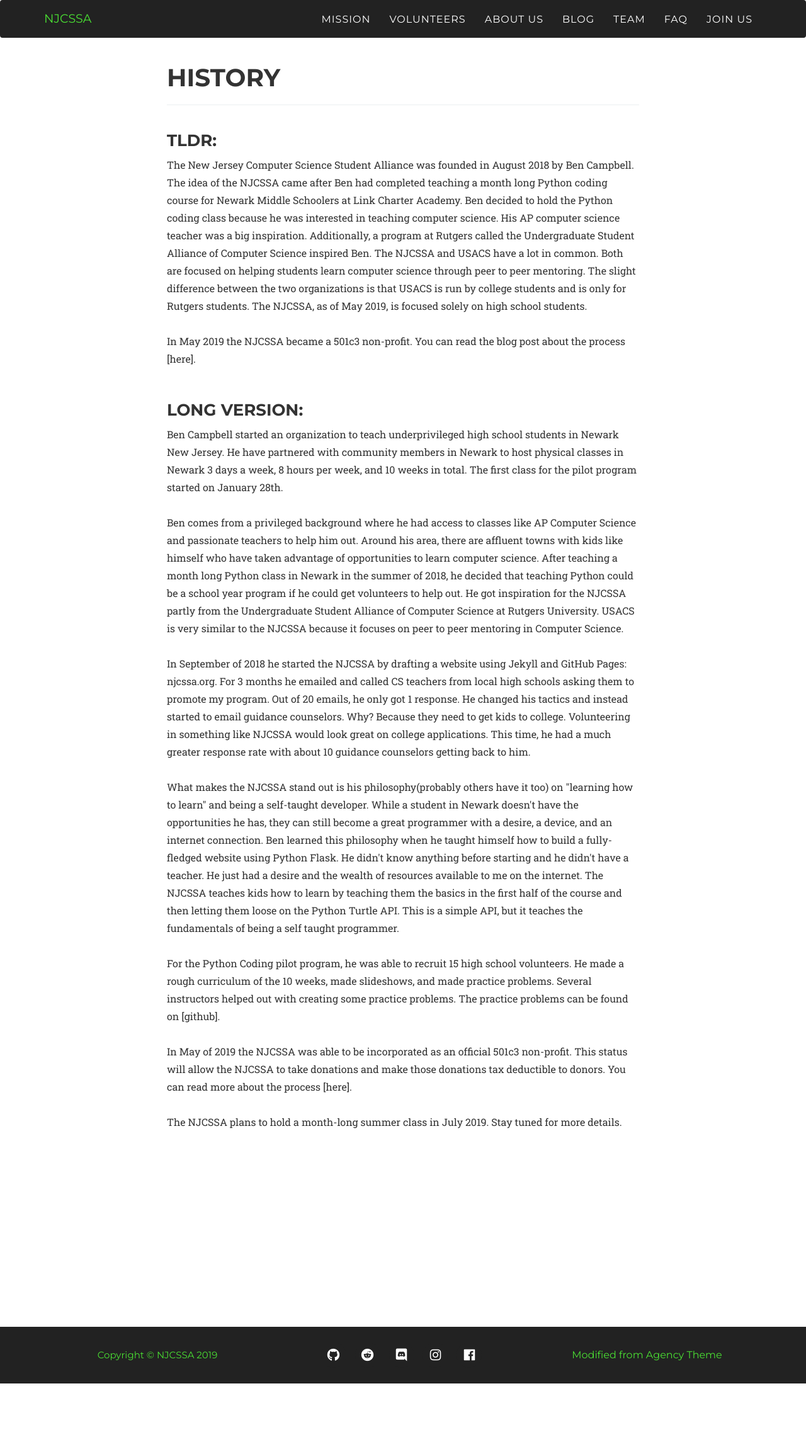
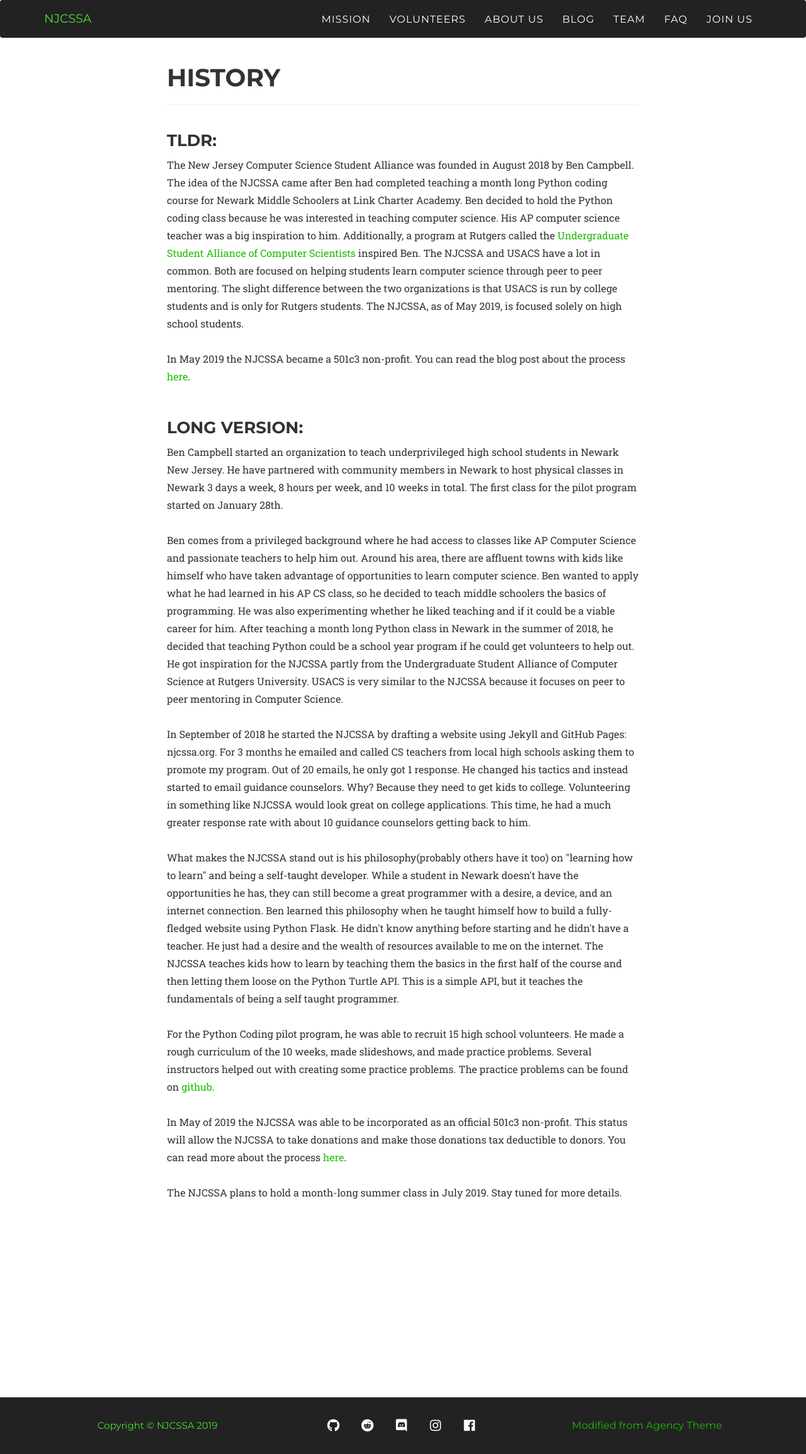
Before and after one commit to benjaminnow/njcssa, a Jekyll site: the page built from history.html, in a window 1280 px wide. Shown: the whole page at 63% size. Built offline with Jekyll 4.4.1, drawn with Linux system fonts in a browser that asks for light colours; nearby versions of some CDN libraries; some web fonts are replaced; before the commit the page ends 2197 px from its top, so only the background shows below that.

Commit message:
finishing touches

```diff
--- a/_includes/css/agency.css
+++ b/_includes/css/agency.css
@@ -206,14 +206,14 @@ a.active {
 }
 
 a {
-    color: #{{ site.data.template.color.primary }};
+    color: #1bbc00;
 }
 
 a:hover,
 a:focus,
 a:active,
 a.active {
-    color: #{{ site.data.template.color.secondary }};
+    color: #23ef00;
 }
 
 h1,
--- a/history.html
+++ b/history.html
@@ -20,15 +20,15 @@ permalink: /history
                 The New Jersey Computer Science Student Alliance was founded in August 2018 by Ben Campbell.
                 The idea of the NJCSSA came after Ben had completed teaching a month long Python coding course for
                 Newark Middle Schoolers at Link Charter Academy.  Ben decided to hold the Python coding class because
-                he was interested in teaching computer science. His AP computer science teacher was a big inspiration.
-                Additionally, a program at Rutgers called the Undergraduate Student Alliance of Computer Science
+                he was interested in teaching computer science. His AP computer science teacher was a big inspiration to him.
+                Additionally, a program at Rutgers called the <a href="http://usacs.rutgers.edu/">Undergraduate Student Alliance of Computer Scientists</a>
                 inspired Ben. The NJCSSA and USACS have a lot in common. Both are focused on helping students learn
                 computer science through peer to peer mentoring. The slight difference between the two organizations
                 is that USACS is run by college students and is only for Rutgers students. The NJCSSA, as of May 2019,
                 is focused solely on high school students.
                 <br>
                 <br>
-                In May 2019 the NJCSSA became a 501c3 non-profit. You can read the blog post about the process [here].
+                In May 2019 the NJCSSA became a 501c3 non-profit. You can read the blog post about the process <a href="/">here</a>.
             </p>
             <br>
             <h3>Long Version:</h3>
@@ -40,7 +40,9 @@ permalink: /history
                 <br>
                 Ben comes from a privileged background where he had access to classes like AP Computer Science and
                 passionate teachers to help him out. Around his area, there are affluent towns with kids like himself who
-                have taken advantage of opportunities to learn computer science. After teaching a month long Python class
+                have taken advantage of opportunities to learn computer science. Ben wanted to apply what he had learned in
+                his AP CS class, so he decided to teach middle schoolers the basics of programming. He was also experimenting
+                whether he liked teaching and if it could be a viable career for him. After teaching a month long Python class
                 in Newark in the summer of 2018, he decided that teaching Python could be a school year program if he could
                 get volunteers to help out. He got inspiration for the NJCSSA partly from the Undergraduate Student Alliance
                 of Computer Science at Rutgers University. USACS is very similar to the NJCSSA because it focuses on peer to
@@ -65,11 +67,11 @@ permalink: /history
                 <br>
                 For the Python Coding pilot program, he was able to recruit 15 high school volunteers. He made a rough curriculum of the
                 10 weeks, made slideshows, and made practice problems. Several instructors helped out with creating some practice problems.
-                The practice problems can be found on [github].
+                The practice problems can be found on <a href="https://github.com/njcssa/njcssa-python-practice-probs">github</a>.
                 <br>
                 <br>
                 In May of 2019 the NJCSSA was able to be incorporated as an official 501c3 non-profit. This status will allow the NJCSSA to
-                take donations and make those donations tax deductible to donors. You can read more about the process [here].
+                take donations and make those donations tax deductible to donors. You can read more about the process <a href="/">here</a>.
                 <br>
                 <br>
                 The NJCSSA plans to hold a month-long summer class in July 2019. Stay tuned for more details.
```
